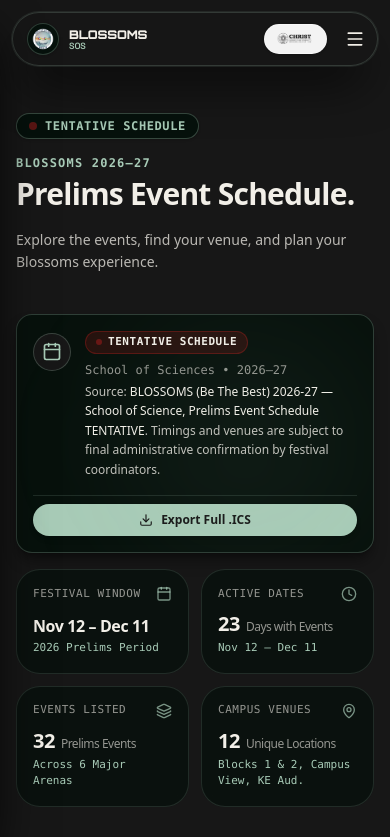
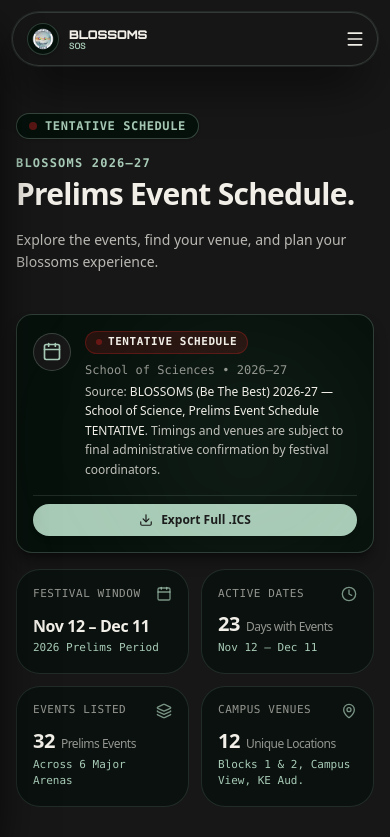
Before and after one commit to sgk18/Blossomssos2026, a Next.js app: page /schedule in a window 390 px wide. Shown: the top 837 px of the page. Built offline with nearby package versions, Linux system fonts and the light colour scheme.

Commit message:
Update Navbar branding and ensure all 6 links are active in pill nav and mobile drawer

```diff
--- a/src/components/layout/Footer.tsx
+++ b/src/components/layout/Footer.tsx
@@ -52,20 +52,20 @@ export function Footer() {
             </p>
 
             {/* Official CHRIST Logo & Badge */}
-            <div className="pt-1 flex flex-wrap items-center gap-3">
+            <div className="pt-2 flex flex-wrap items-center gap-3">
               <a
                 href="https://www.christuniversity.in"
                 target="_blank"
                 rel="noopener noreferrer"
-                className="inline-flex items-center bg-white/95 hover:bg-white px-3.5 py-1.5 rounded-xl shadow-md border border-white/40 transition-all hover:scale-105 focus-visible:outline-none focus-visible:ring-2 focus-visible:ring-[#A8CBB7]"
+                className="inline-flex items-center bg-white hover:bg-white/95 px-3.5 py-1.5 rounded-xl shadow-md border border-white/30 transition-all hover:scale-[1.02] focus-visible:outline-none focus-visible:ring-2 focus-visible:ring-[#A8CBB7]"
                 title="CHRIST (Deemed to be University) Official Website"
               >
                 <Image
-                  src="/Christ_logo.webp"
+                  src="/christ_university_official_logo.png"
                   alt="CHRIST (Deemed to be University)"
-                  width={112}
-                  height={32}
-                  className="h-6 w-auto object-contain"
+                  width={180}
+                  height={61}
+                  className="h-8 sm:h-9 w-auto object-contain"
                 />
               </a>
               <span className="font-tech text-[11px] px-3 py-1 rounded-full bg-[#06110C] text-[#A8CBB7] border border-[#A8CBB7]/25 font-semibold shadow-sm">
--- a/src/components/layout/Navbar.tsx
+++ b/src/components/layout/Navbar.tsx
@@ -107,34 +107,15 @@ export function Navbar() {
             })}
           </nav>
 
-          {/* 3. Right: Christ University Logo & Register Action */}
+          {/* 3. Right: Register Action */}
           <div className="flex items-center gap-2 sm:gap-3">
-            {/* Christ Logo Pill (Desktop & Tablet) */}
-            <a
-              href="https://www.christuniversity.in"
-              target="_blank"
-              rel="noopener noreferrer"
-              className="bg-white/95 hover:bg-white px-2.5 py-1 rounded-full flex items-center gap-2 shadow-sm border border-white/40 transition-all hover:scale-[1.02] focus-visible:outline-none focus-visible:ring-2 focus-visible:ring-[#A8CBB7]"
-              title="CHRIST (Deemed to be University)"
-              aria-label="Christ University Official Website"
-            >
-              <Image
-                src="/Christ_logo.webp"
-                alt="Christ University Logo"
-                width={76}
-                height={32}
-                className="h-5 sm:h-6 w-auto object-contain"
-                priority
-              />
-            </a>
-
             {/* Quick Register CTA */}
             {siteConfig.registrationUrl && (
               <a
                 href={siteConfig.registrationUrl}
                 target="_blank"
                 rel="noopener noreferrer"
-                className="hidden lg:flex font-tech clay-btn-accent px-4 py-1.5 rounded-full text-[11px] font-bold items-center justify-center focus-visible:outline-none focus-visible:ring-2 focus-visible:ring-[#A8CBB7]"
+                className="hidden sm:flex font-tech clay-btn-accent px-4 py-1.5 rounded-full text-[11px] font-bold items-center justify-center focus-visible:outline-none focus-visible:ring-2 focus-visible:ring-[#A8CBB7]"
               >
                 <span>Register</span>
               </a>
@@ -250,9 +231,9 @@ export function Navbar() {
               <p className="font-semibold text-[#F2EFE8]">Team Onyx</p>
               <p className="text-[10px] text-[#A8CBB7]">Be the Best</p>
             </div>
-            <div className="bg-white px-2 py-1 rounded-md shadow-sm">
-              <Image src="/Christ_logo.webp" alt="Christ Logo" width={56} height={20} className="h-4 w-auto object-contain" />
-            </div>
+            <span className="font-mono text-[10px] px-2.5 py-1 rounded-full bg-[#06110C] text-[#A8CBB7] border border-[#A8CBB7]/20">
+              School of Sciences
+            </span>
           </div>
         </div>
       </aside>
```
Also changed, not shown: public/christ_university_official_logo.png (added), 1 other file (tests, documents, lock files or other folders).
